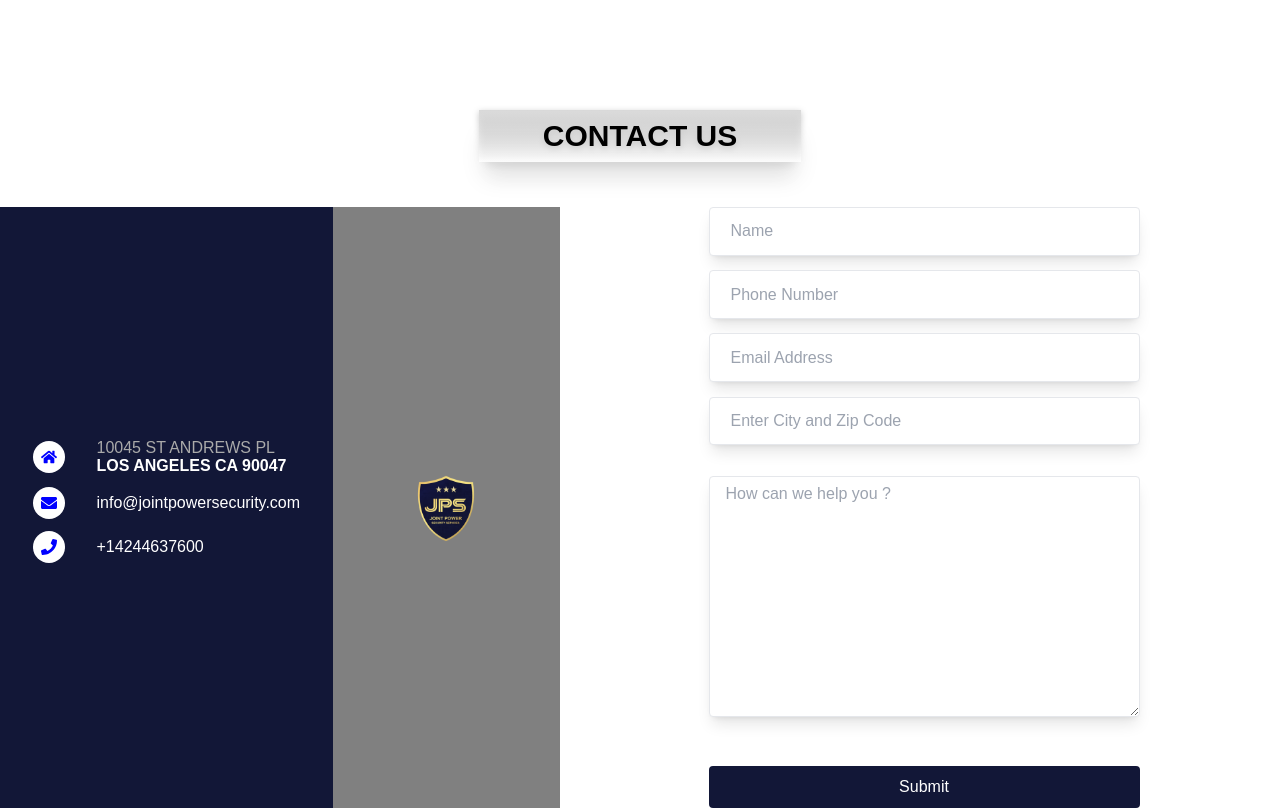
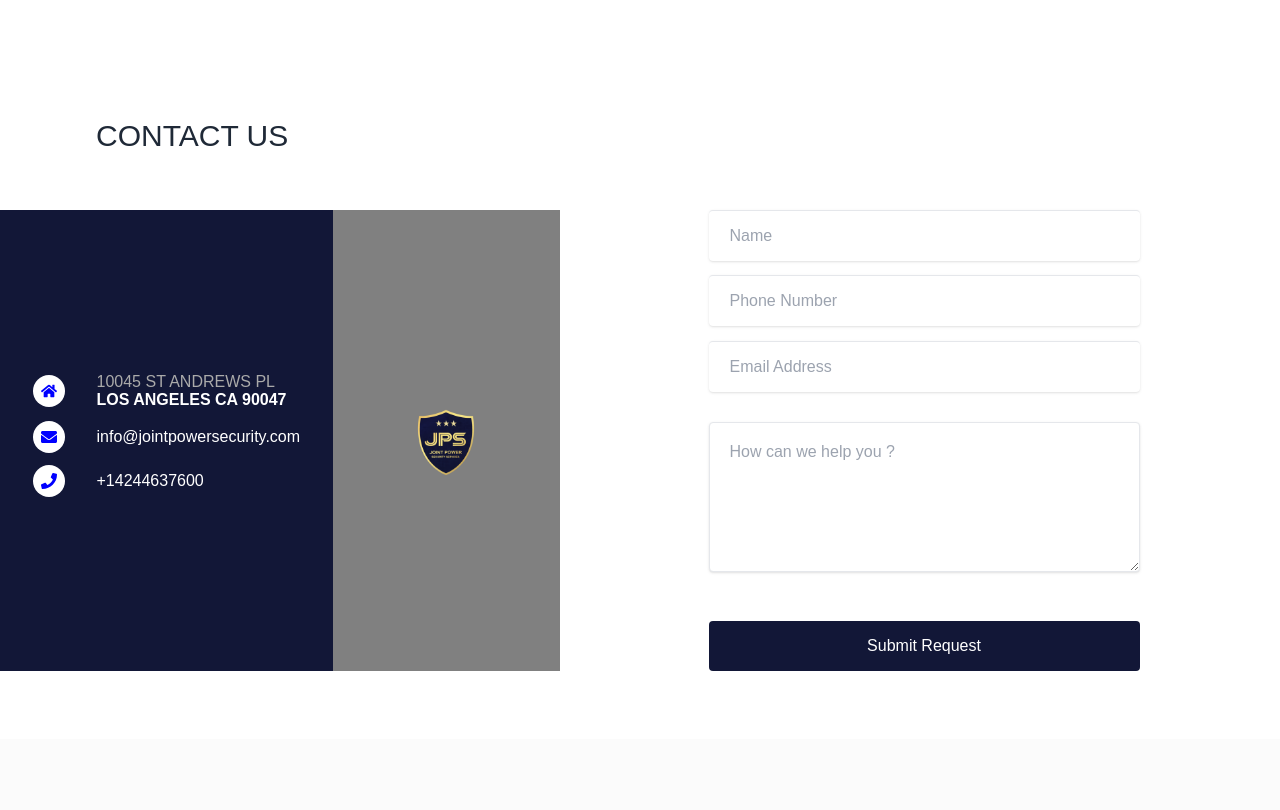
Before and after one commit to jointpower/joint_power_inc, a Next.js app: page /contact-us in a window 1280 px wide. Shown: the part 722-1532 px from the top of the page. Built offline with nearby package versions, Linux system fonts and the light colour scheme.

Commit message:
touched footer

```diff
--- a/src/components/molecules/ContactDetails/ContactDetails.tsx
+++ b/src/components/molecules/ContactDetails/ContactDetails.tsx
@@ -63,7 +63,7 @@ const ContactDetails = () => {
           value={name}
           type="text"
           required={true}
-          classNames="px-[21px] py-[14.4px] text-grey-2 mb-[14.4px] border focus:outline-none rounded shadow-lg"
+          classNames="px-[21px] py-4 text-grey-2 mb-[14.4px] border-t focus:outline-none rounded shadow"
         />
         <InputText
           placeholder="Phone Number"
@@ -72,7 +72,7 @@ const ContactDetails = () => {
           value={phoneNumber}
           type="text"
           required={true}
-          classNames=" px-[21px] py-[14.4px] text-grey-2 mb-[14.4px] border focus:outline-none rounded shadow-lg"
+          classNames=" px-[21px] py-4 text-grey-2 mb-[14.4px] border-t focus:outline-none rounded shadow"
         />
         <InputText
           placeholder="Email Address"
@@ -81,17 +81,17 @@ const ContactDetails = () => {
           onChange={(e) => setEmail(e.target.value)}
           value={email}
           required={true}
-          classNames=" lg:w-[431px] px-[21px] py-[14.4px] text-grey-2 mb-[14.4px] border focus:outline-none rounded shadow-lg"
+          classNames=" lg:w-[431px] px-[21px] py-4 text-grey-2 mb-[14.4px] border-t focus:outline-none rounded shadow"
         />
-        <InputText
+        {/* <InputText
           placeholder="Enter City and Zip Code"
           name={"address"}
           type="text"
           onChange={(e) => setAddress(e.target.value)}
           value={address}
           required={true}
-          classNames=" lg:w-[431px] px-[21px] py-[14.4px] text-grey-2 mb-[14.4px] border focus:outline-none rounded shadow-lg"
-        />
+          classNames=" lg:w-[431px] px-[21px] py-4 text-grey-2 mb-[14.4px] border-t focus:outline-none rounded shadow"
+        /> */}
 
         <textarea
           name="more-info"
@@ -99,13 +99,13 @@ const ContactDetails = () => {
           onChange={(e) => setComment(e.target.value)}
           value={comment}
           required={true}
-          className="border border-line lg:w-[431px] text-grey-2 h-[241.24px] mb-[49px] mt-2 md:mt-4 py-2 px-4 focus:outline-none rounded shadow-lg"
+          className="p-5 border border-line lg:w-[431px] text-grey-2 h-[150px] mb-[49px] mt-2 md:mt-4 py border-t focus:outline-none rounded shadow"
         />
         <button
           type="submit"
-          className="w-full py-3 m-auto mb-2 text-white rounded bg-normal"
+          className="w-full py-4 m-auto mb-2 text-white rounded bg-normal"
         >
-          Submit
+          Submit Request
         </button>
       </form>
       <ToastContainer
--- a/src/components/molecules/Footer/Footer.tsx
+++ b/src/components/molecules/Footer/Footer.tsx
@@ -31,13 +31,14 @@ const Footer = () => {
   const year = date.getFullYear();
 
   return (
-    <footer className=" bg-primary text-white md:pt-[240px] lg:pt-[252px] mt-[120px] w-full">
-      <div className=" bg-secondary w-full h-[10px] lg:h-[15px] relative -top-[20px] md:-top-[260px] lg:-top-[280px]" />
-      <div className="container bg-primary ">
+    <footer className=" text-white pt-20 mt-32 w-full">
+      <div className=" bg-secondary w-full h-[10px] mb-1" />
+      <div className="bg-primary p-10 pb-0">
+        <div className="container">
           <div className="flex justify-between ">
-          <div className="hidden md:flex">
+            <div className="hidden md:flex md:-mt-5">
               <NextImage
-              className=" w-[180px] h-[196px] -top-[190px]"
+                className=" w-[180px] h-[196px] "
                 src={JpsBadge}
                 alt="Joint power security badge"
               />
@@ -91,6 +92,7 @@ const Footer = () => {
             <SocialLinks className="hidden md:flex" />
           </div>
         </div>
+      </div>
     </footer>
   );
 };
--- a/src/components/organisms/Sections/ContactUs/ContactUs.tsx
+++ b/src/components/organisms/Sections/ContactUs/ContactUs.tsx
@@ -1,6 +1,6 @@
-import Heading from '@/components/atom/Heading/Heading';
-import ContactDetails from '@/components/molecules/ContactDetails/ContactDetails';
-import ContactInfo from '@/components/molecules/ContactInfo/ContactInfo';
+import Heading from "@/components/atom/Heading/Heading";
+import ContactDetails from "@/components/molecules/ContactDetails/ContactDetails";
+import ContactInfo from "@/components/molecules/ContactInfo/ContactInfo";
 
 interface ContactUsProps {
   isContactDetailsRequired?: boolean;
@@ -12,20 +12,13 @@ export const ContactUs = ({
   className,
 }: ContactUsProps) => {
   return (
-    <div
-      className={` ${
-        className ?? className
-      } flex flex-col items-center w-full mt-20 `}
-    >
-      <Heading
-        level={1}
-        className="text-black text-lg font-bold md:text-3xl bg-contact-us shadow-xl px-16 py-2 mb-[28.92px] md:mb-[45px] "
-      >
+    <div className={` ${className ?? className} flex flex-col w-full mt-20 `}>
+      <p className="!text-left pl-24 text-gray-800 text-lg font-medium md:text-3xl px-16 py-2 mb-7 md:mb-12">
         CONTACT US
-      </Heading>
+      </p>
 
       <div className="flex flex-col lg:flex-row justify-between w-full gap-2">
-        {isContactDetailsRequired ? <ContactInfo /> : ' '}
+        {isContactDetailsRequired ? <ContactInfo /> : " "}
         <ContactDetails />
       </div>
     </div>
--- a/src/components/organisms/Sections/MainHero/MainHero.tsx
+++ b/src/components/organisms/Sections/MainHero/MainHero.tsx
@@ -18,7 +18,7 @@ const MainHero = () => {
     <Dialog open={show}>
       <div className="container flex flex-col items-center w-full my-32 text-black md:flex-row gap-20">
         <div className="flex flex-col ">
-          <div className={`w-[100%] md:mx-0`}>
+          <div className={`w-[100%] md:mx-0 mt-5`}>
             <Heading
               level={1}
               className="text-[40px] md:text-[40px] lg:text-[65px] uppercase  w-full flex-1 font-bold md:mb-[30px]"
--- a/src/components/organisms/Sections/Opportunities/Opportunities.tsx
+++ b/src/components/organisms/Sections/Opportunities/Opportunities.tsx
@@ -4,6 +4,7 @@ import LineMask from "public/line-mask.png";
 import JpsCar from "public/jps-car.png";
 import Text from "@/components/atom/Text/Text";
 import { ContactUs } from "../ContactUs/ContactUs";
+import Heading from "@/components/atom/Heading/Heading";
 
 const Opportunities = () => {
   return (
@@ -39,12 +40,30 @@ const Opportunities = () => {
           </Text>
         </div>
 
-        <div className="flex mt-5 bg-white">
-          <NextImage
-            className="lg:w-full lg:h-[732px]"
-            src={JpsCar}
-            alt="joint power security car"
-          />
+        <div className="grid grid-cols-2 mt-5 bg-white">
+          <div className="flex justify-center flex-col gap-4 lg:px-4">
+            <span className="text-base uppercase font-semibold text-secondary">
+              Joint Power Security Services
+            </span>
+            <p className="text-black text-sm md:text-3xl lg:text-5x xl:leading-[37px]">
+              Our security guards are properly skilled and trained in modern
+              security trainings.
+            </p>
+            <Text
+              className="hidden md:block md:text-base lg:text-xl md:text-grey-6
+              md:leading-9 xl:mb-[20px]"
+            >
+              You can now rest easily, sleep with your two eyes closed, knowing
+              that you have Joint Power Security Services; The best private
+              security company service in california, watching over you.
+            </Text>
+            <button
+              className={`w-fit bg-normal text-white px-5 py-1 md:px-12 md:py-4 rounded-[.2rem] cursor-pointer font-medium `}
+            >
+              Get in Touch
+            </button>
+          </div>
+
           <ContactUs
             isContactDetailsRequired={false}
             className="-mt-[30px] md:mt-0"
```
Lines whose indentation alone changed are shown as unchanged.
